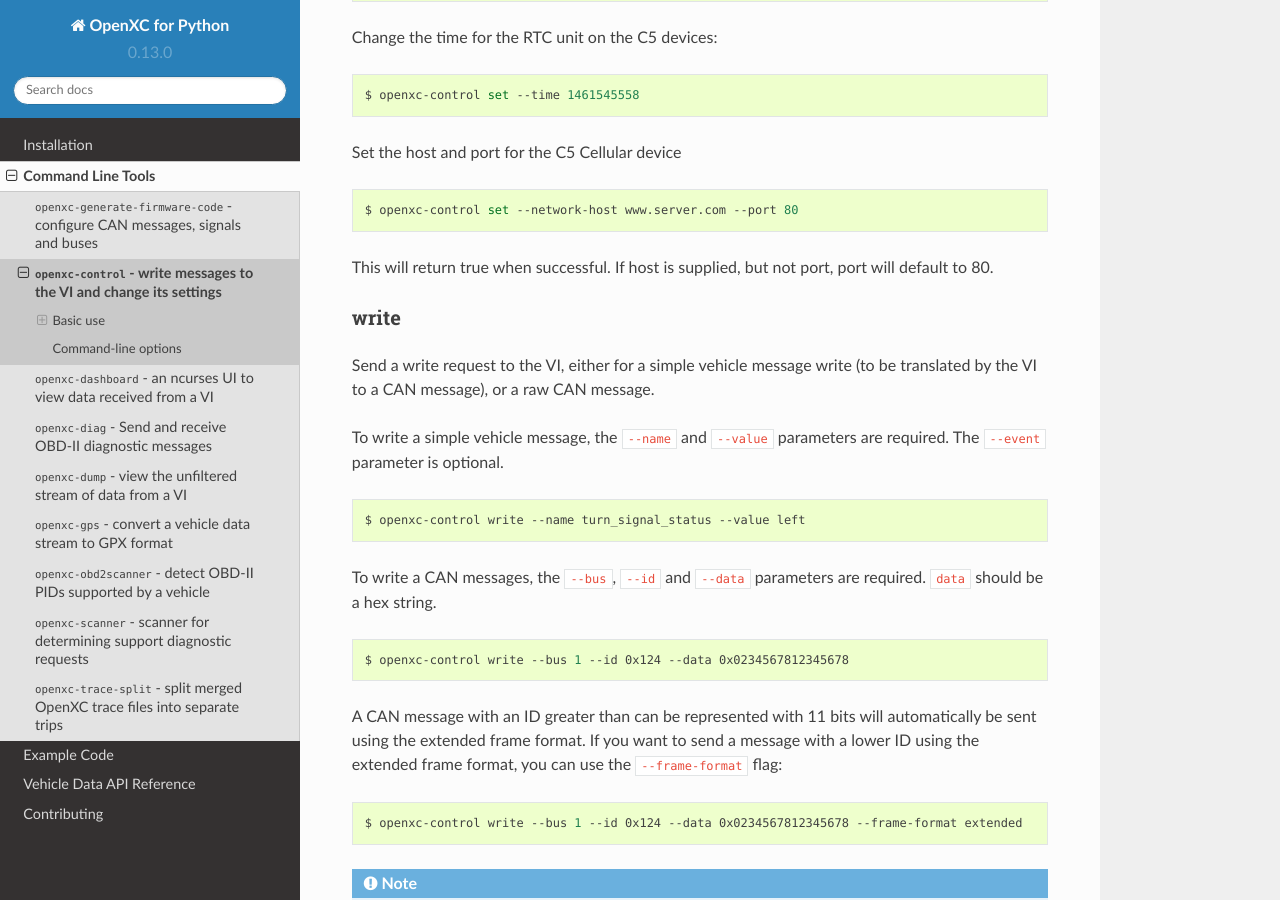
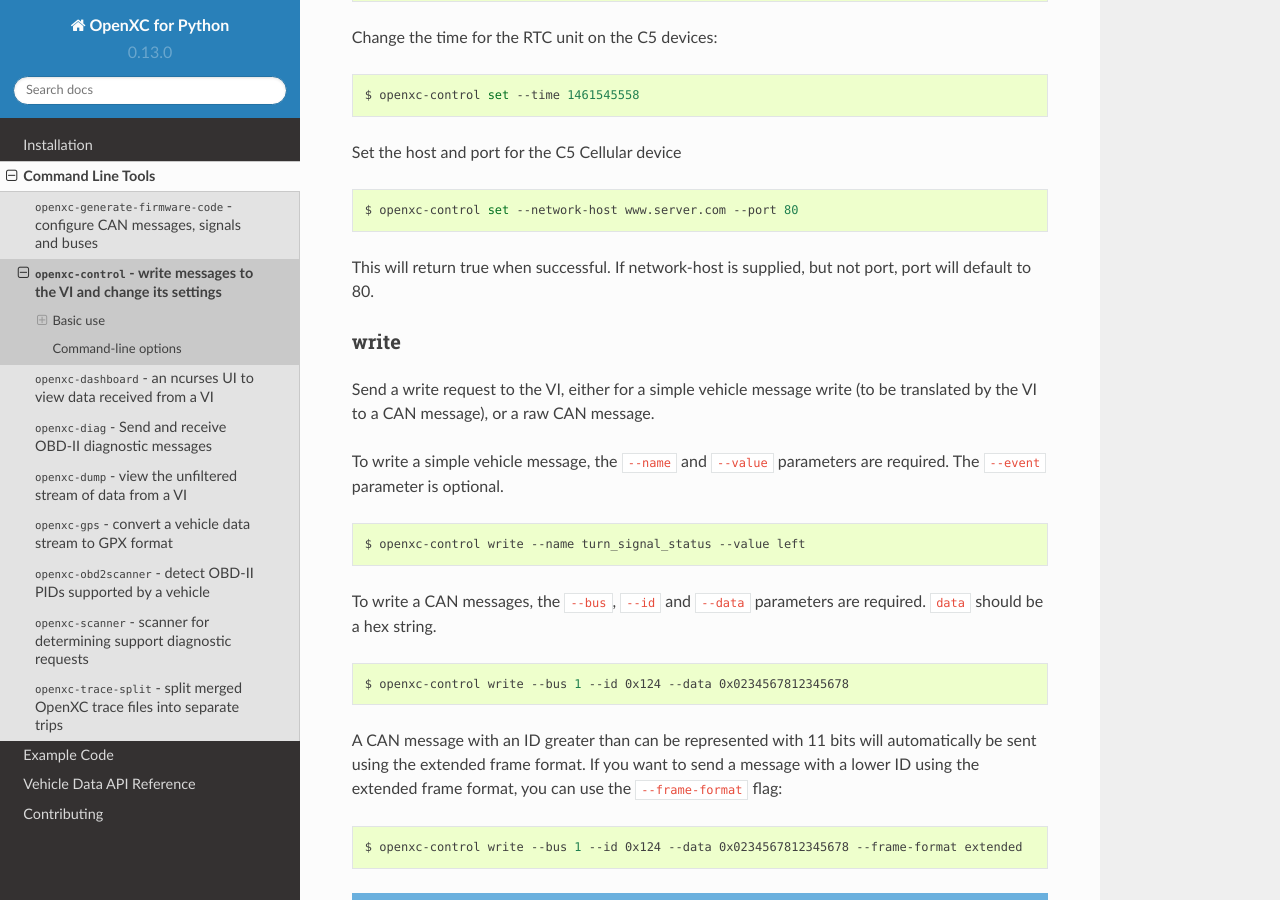
Before and after one commit to openxc/openxc-python, a Sphinx documentation site: the page built from docs/tools/control.rst, in a window 1280 px wide and 900 px high, scrolled down 1198 px. Built offline with Sphinx 7.4.7 and the Read the Docs theme 2.0.0, drawn with Linux system fonts in a browser that asks for light colours.

Commit message:
comments

```diff
--- a/docs/tools/control.rst
+++ b/docs/tools/control.rst
@@ -72,7 +72,7 @@
 
     $ openxc-control set --network-host www.server.com --port 80
 
-This will return true when successful. If host is supplied, but not port,
+This will return true when successful. If network-host is supplied, but not port,
 port will default to 80.
 
 ------
--- a/docs/tools/tools.rst
+++ b/docs/tools/tools.rst
@@ -12,6 +12,7 @@
 
     $ openxc-control set --bus 1 --passthrough --format protobuf
 
+The following links describe the available openxc-python commands.
 
 .. toctree::
     :maxdepth: 1
```
